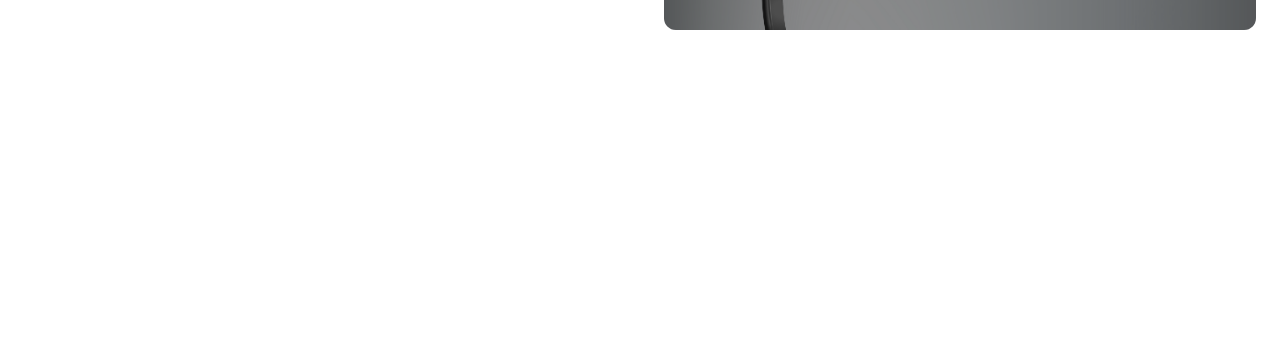
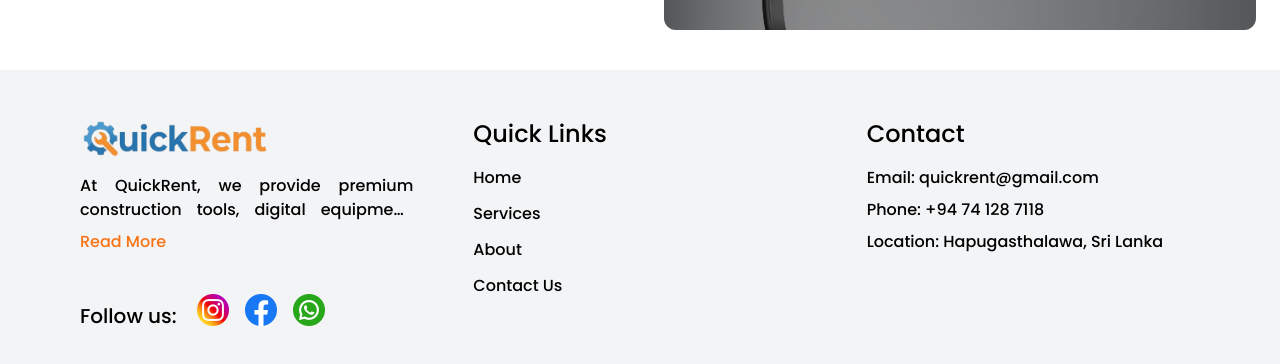
Before and after one commit to MrTxm/QuickRent, a React (Vite) app: page / in a window 1280 px wide. Shown: the part 3399-3763 px from the top of the page. Before the commit the page ends 3469 px from the top, so only its background shows below. Built offline with nearby package versions, Linux system fonts and the light colour scheme.

Commit message:
Update Project

```diff
--- a/src/App.jsx
+++ b/src/App.jsx
@@ -1,6 +1,7 @@
 import React, { useState } from 'react'
 import Navbar from './components/Navbar.jsx'
 import Home from './components/Home.jsx'
+import Footer from './components/Footer.jsx'
 
 const App = () => {
 
@@ -10,9 +11,8 @@ const App = () => {
   return (
     <div className='dark:bg-black '>
       <Navbar theme={theme} setTheme={setTheme}/>
-      <div className='mt-20'>
         <Home theme={theme}/>
-      </div>
+      <Footer/>
     </div>
   )
 }
--- /dev/null
+++ b/src/components/Footer.jsx
@@ -0,0 +1,74 @@
+import React, { useState } from 'react'
+import { assets } from '../assets/assets'
+
+
+const Footer = () => {
+
+    const [showMore, setShowMore] = useState(false)
+
+return (
+
+  <div className="w-full bg-gray-100 dark:bg-gray-900 dark:text-white px-6 lg:px-20 py-12">
+
+    <div className="grid grid-cols-1 md:grid-cols-2 lg:grid-cols-3 gap-15 ">
+
+      <div>
+        <img src={assets.logo} className="w-48 mb-4" alt="" />
+            <p className={`${showMore ? '' : 'line-clamp-2'} text-sm lg:text-base text-justify`}>
+            At QuickRent, we provide premium construction tools, digital equipment,
+            camping essentials, and professional-grade rental solutions designed for
+            convenience, reliability, and modern project needs. Our platform ensures
+            seamless booking, transparent pricing, and high-quality customer support
+            for every rental experience.
+            </p>
+
+        <button onClick={() => setShowMore(!showMore)} className="text-mainbtn mt-2 hover:underline">
+            {showMore ? 'Show Less' : 'Read More'}
+        </button>
+        <div className='flex items-center gap-5 mt-6'>
+             <h2 className="mt-6 text-xl font-semibold">
+          Follow us:
+        </h2>
+
+        <div className="flex gap-4 mt-3">
+          <img src={assets.instagram} className="w-8 hover:scale-110 cursor-pointer" alt="" />
+          <img src={assets.fb} className="w-8 hover:scale-110 cursor-pointer" alt="" />
+          <img src={assets.whatsapp} className="w-8 hover:scale-110 cursor-pointer" alt="" />
+        </div>
+
+        </div>
+
+      </div>
+
+      <div>
+        <h3 className="text-2xl font-semibold mb-4">
+          Quick Links
+        </h3>
+
+        <ul className="space-y-3 text-base">
+          <li><a href="#Home" className="hover:text-mainbtn">Home</a></li>
+          <li><a href="#Service" className="hover:text-mainbtn">Services</a></li>
+          <li><a href="#About" className="hover:text-mainbtn">About</a></li>
+          <li><a href="#Contact" className="hover:text-mainbtn">Contact Us</a></li>
+        </ul>
+
+      </div>
+      <div>
+
+        <h3 className="text-2xl font-semibold mb-4">
+          Contact
+        </h3>
+
+        <p>Email: quickrent@gmail.com</p>
+        <p className="mt-2">Phone: +94 74 128 7118</p>
+        <p className="mt-2">Location: Hapugasthalawa, Sri Lanka</p>
+
+      </div>
+
+    </div>
+
+  </div>
+  )
+}
+
+export default Footer
--- a/src/components/Home.jsx
+++ b/src/components/Home.jsx
@@ -1,10 +1,11 @@
 import React from 'react'
 import { assets, camping, construction, elecrical, electronics,} from '../assets/assets'
 import Location from './Location.jsx'
+import Footer from './Footer.jsx'
 
 const Home = ({ theme }) => {
   return (
-    <div >
+    <div className='mt-20' >
         <div id='Home' className='grid grid-flow-col-1 lg:grid-flow-col  max-sm:w-auto max-sm:items-center max-sm:row-span-1 mx-10'>
                 <div class="text-shadow-lg/30 text-7xl lg:text-8xl py-6 dark:text-white">
                 Rent Without <br /> Limits.
@@ -158,9 +159,7 @@ const Home = ({ theme }) => {
                                 <a href="tel:+94741287118">Call Us</a>
                             </h1>
                     </div>
-
                 </div>
-
             </div>
         </div>
     </div>
```
